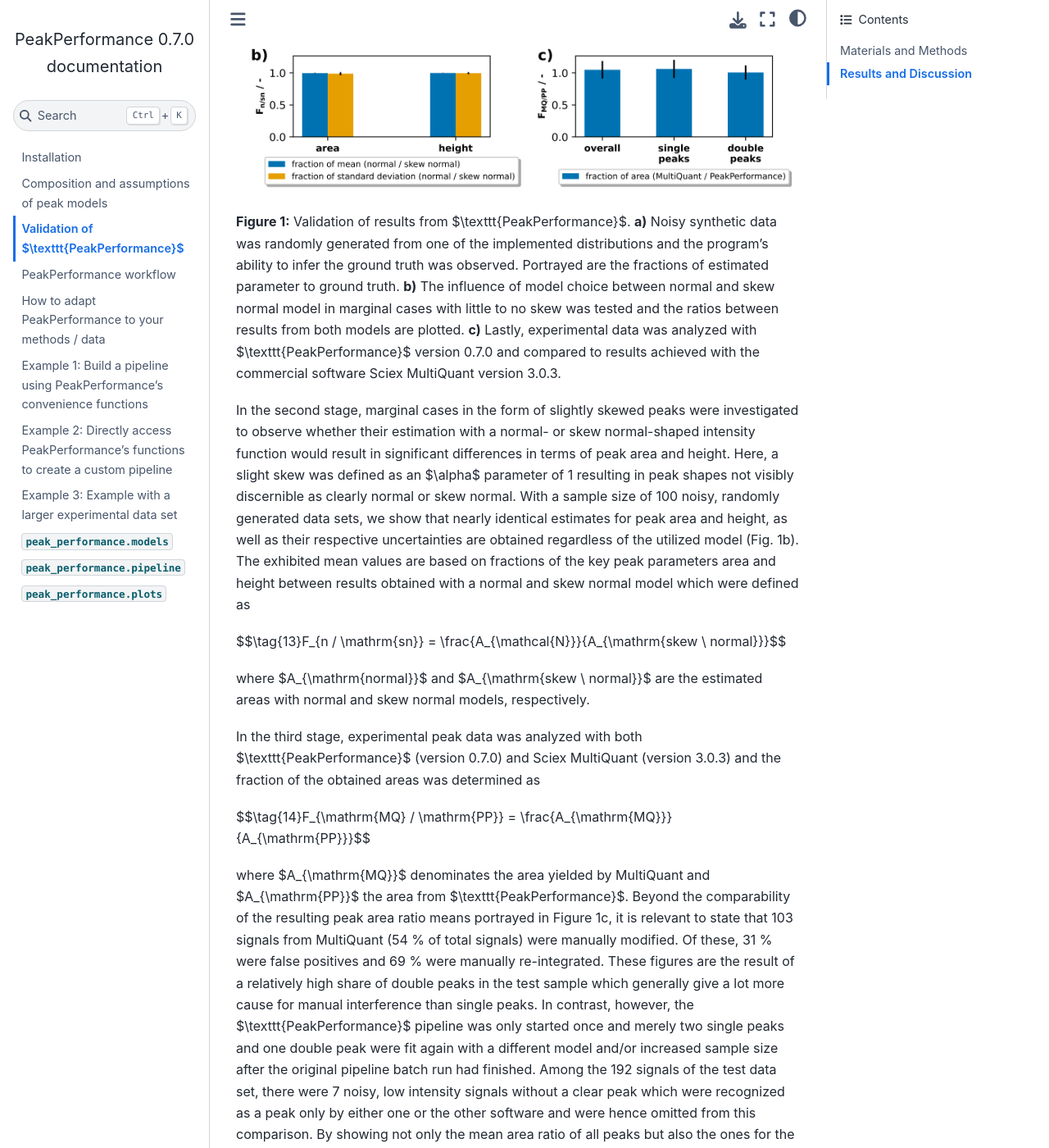
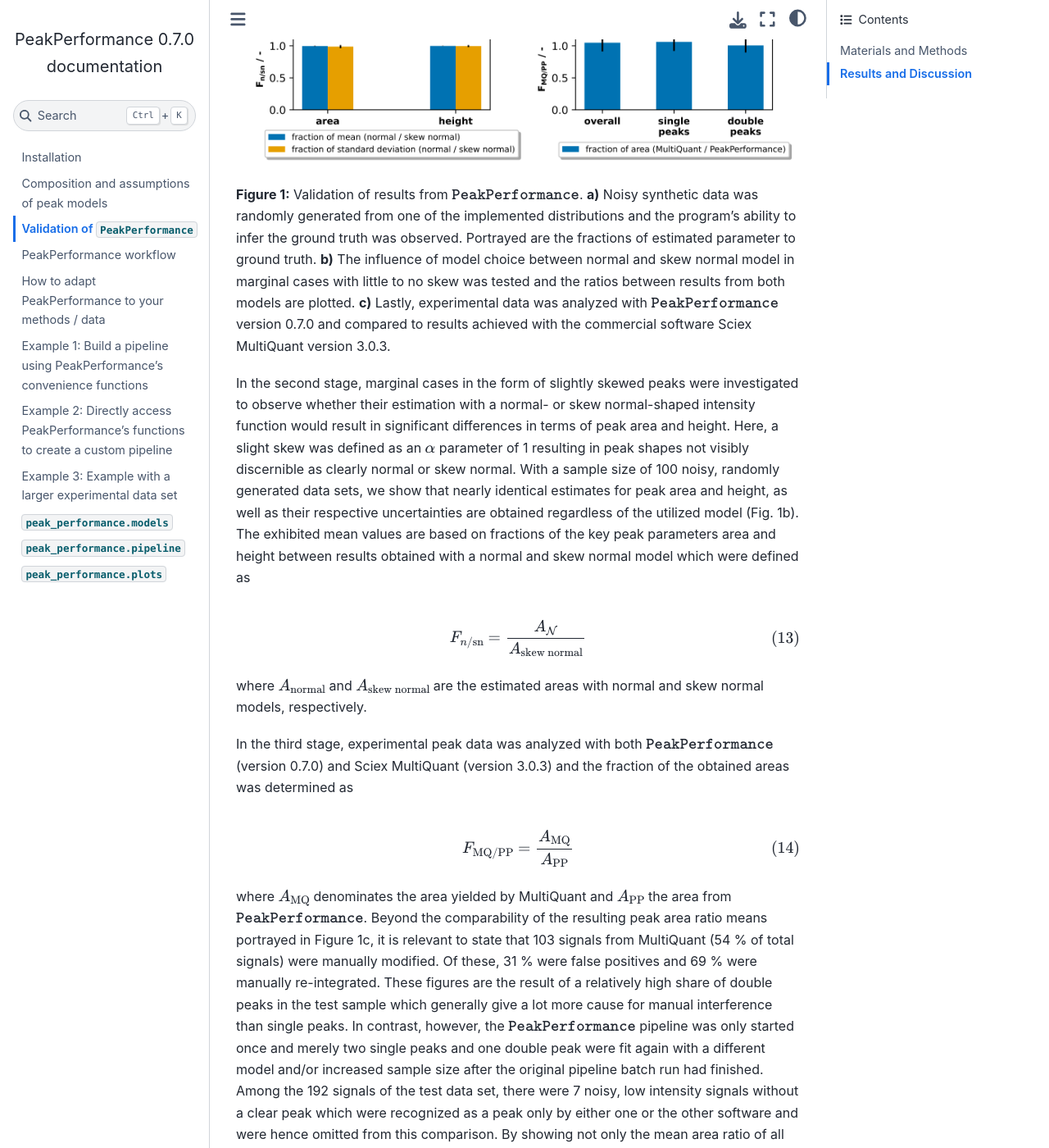
Before and after one commit to JuBiotech/peak-performance, a Sphinx documentation site: the page built from docs/source/markdown/PeakPerformance_validation.md, in a window 1280 px wide and 1400 px high, scrolled down 2005 px. Shown: the whole window at 82% size. Built offline with Sphinx 7.4.7 and the Sphinx Book theme 1.1.4, drawn with Linux system fonts in a browser that asks for light colours; pages that are not in the unit, such as notebooks, are missing from menus; some of the changed text lies outside the part shown.

Commit message:
Enable MyST extensions to fix math rendering

```diff
--- a/docs/source/conf.py
+++ b/docs/source/conf.py
@@ -39,6 +39,14 @@ extensions = [
     "sphinx_book_theme",
     "sphinxcontrib.mermaid",
 ]
+myst_enable_extensions = [
+    "amsmath",  # needed for LaTeX math environments
+    "dollarmath",  # needed for $ and $$ math
+    "html_image",
+    "replacements",
+    "strikethrough",
+    "tasklist",
+]
 nb_execution_mode = "off"
 
 # Add any paths that contain templates here, relative to this directory.
--- a/docs/source/markdown/PeakPerformance_validation.md
+++ b/docs/source/markdown/PeakPerformance_validation.md
@@ -1,4 +1,4 @@
-# Validation of $\texttt{PeakPerformance}$
+# Validation of `PeakPerformance`
 
 ## Materials and Methods
 Several stages of validation were employed to prove the suitability of $\texttt{PeakPerformance}$ for chromatographic peak data analysis.
@@ -10,11 +10,11 @@ The amount of data points per time was chosen based on an LC-MS/MS method routin
 
 __Table 1:__ Normal distributions from which parameters were drawn randomly to create synthetic data sets for the validation of $\texttt{PeakPerformance}$.
 
-| **parameter**      | **model (1st test)**    | **model (2nd test)**  |
+| **parameter**      | **model (1st test)**    | **model (2nd test)**    |
 | ------------------ | ----------------------- | ----------------------- |
 | area               | $\mathcal{N}(8, 0.5)$   | -                       |
 | standard deviation | $\mathcal{N}(0.5, 0.1)$ | $\mathcal{N}(0.5, 0.1)$ |
-| skewness           | $\mathcal{N}(0, 2)$    | -                       |
+| skewness           | $\mathcal{N}(0, 2)$     | -                       |
 | baseline intercept | $\mathcal{N}(25, 1)$    | $\mathcal{N}(25, 1)$    |
 | baseline slope     | $\mathcal{N}(0, 1)$     | $\mathcal{N}(0, 1)$     |
 
```
